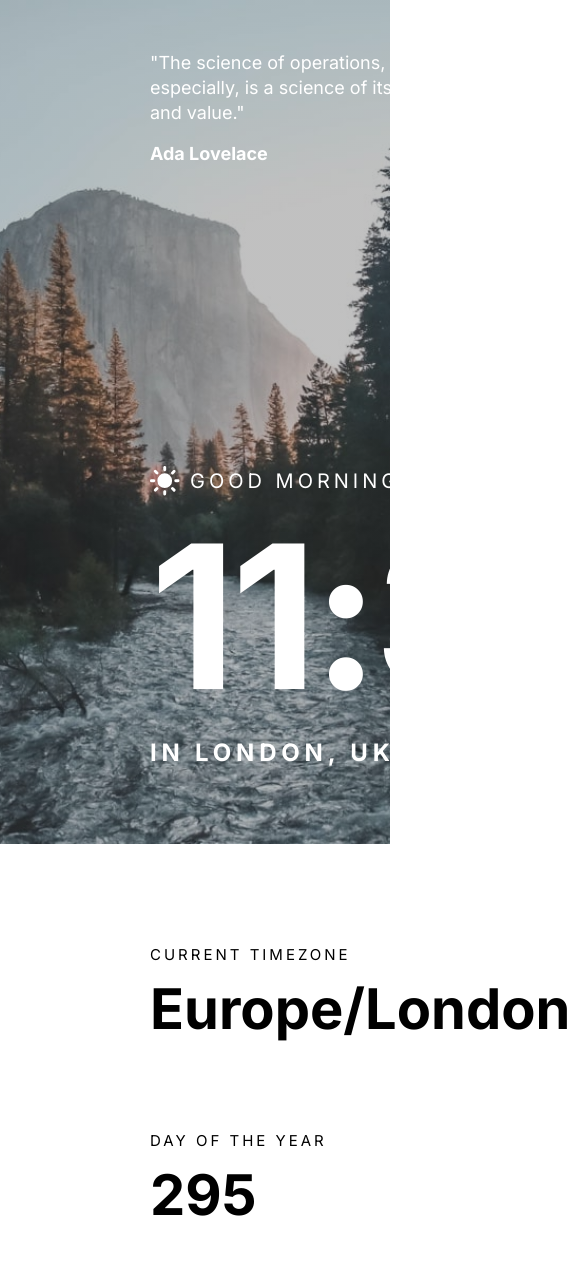
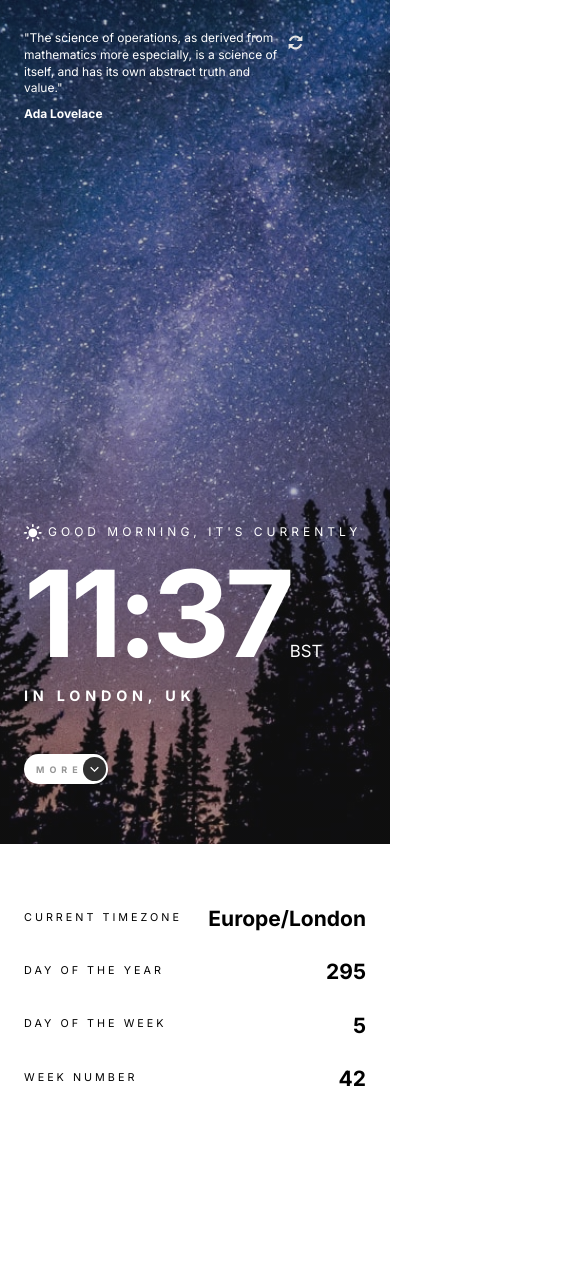
Before and after one commit to pskrzypek97/clock, a website built with webpack: page src/index.html in a window 390 px wide. Shown: the top 1280 px of the page, 585 px wide, since content can reach past the window. After the commit the page ends 1154 px from the top, so only its background shows below. Built offline with nearby package versions, Linux system fonts and the light colour scheme.

Commit message:
Added media queries

```diff
--- a/src/index.html
+++ b/src/index.html
@@ -85,6 +85,8 @@
         <h3 class="heading-3">Week number</h3>
         <p class="paragraph paragraph--more">42</p>
       </div>
+
+      <div class="more__bar"></div>
     </section>
 	</body>
 </html>
--- a/src/sass/_base.scss
+++ b/src/sass/_base.scss
@@ -7,6 +7,11 @@ $color-white: #fff;
 $font-primary: 'Inter', sans-serif;
 $font-400: 400;
 $font-700: 700;
+
+// RESPONSIVE VARIABLES
+$bp-big: 87.5em;
+$bp-medium: 68.75em;
+$bp-small: 43.75em;
 
 // PLACEHOLDER SELECTOR
 %reset-button {
@@ -67,6 +72,14 @@ $font-700: 700;
 html {
 	box-sizing: border-box;
 	font-size: 62.5%;
+
+	@media only screen and (max-width: $bp-medium) {
+		font-size: 56.25%;
+	}
+
+	@media only screen and (max-width: $bp-small) {
+		font-size: 37.5%;
+	}
 }
 
 body {
@@ -89,8 +102,16 @@ body {
 			transparentize($color-black-light, 0.7),
 			transparentize($color-black-light, 0.7)
 		),
-		url(../images/desktop/bg-image-daytime.jpg);
+		url(../images/desktop/bg-image-nighttime.jpg);
 	background-position: bottom center;
 	background-repeat: no-repeat;
 	background-size: cover;
+
+	@media only screen and (max-width: $bp-medium) {
+		padding-inline: 5rem;
+	}
+
+	@media only screen and (max-width: $bp-small) {
+		padding-inline: 4rem;
+	}
 }
--- a/src/sass/_clock.scss
+++ b/src/sass/_clock.scss
@@ -1,9 +1,6 @@
 .clock {
 	display: flex;
 	justify-content: space-between;
-
-	&__main {
-	}
 
 	&__welcome {
 		display: flex;
@@ -16,4 +13,8 @@
 
 		margin-right: 1rem;
 	}
+
+	@media only screen and (max-width: $bp-medium) {
+		flex-direction: column;
+	}
 }
--- a/src/sass/_components.scss
+++ b/src/sass/_components.scss
@@ -46,4 +46,9 @@
 			transform: rotate(180deg);
 		}
 	}
+
+	@media only screen and (max-width: $bp-medium) {
+		align-self: flex-start;
+		margin-top: 8rem;
+	}
 }
--- a/src/sass/_more.scss
+++ b/src/sass/_more.scss
@@ -1,7 +1,8 @@
 .more {
+	position: relative;
 	padding-left: 15rem;
 	padding-block: 10rem;
-	backdrop-filter: blur(2rem);
+	backdrop-filter: blur(1rem);
 	background-color: transparentize($color-white, 0.4);
 
 	display: grid;
@@ -17,8 +18,17 @@
 	// transform: translateY(-100%);
 
 	&__info {
+		display: flex;
+		flex-direction: column;
+
 		& > :not(:last-child) {
 			margin-bottom: 0.5rem;
+		}
+
+		@media only screen and (max-width: $bp-small) {
+			flex-direction: row;
+			align-items: center;
+			justify-content: space-between;
 		}
 	}
 
@@ -37,4 +47,33 @@
 	& > *:last-child {
 		grid-area: week;
 	}
+
+	&__bar {
+		position: absolute;
+		background-color: lighten($color-black-light, 40%);
+		height: 230%;
+		width: 1px;
+		inset: -15rem -13rem;
+
+		@media only screen and (max-width: $bp-big) {
+			inset: -15rem -6rem;
+		}
+
+		@media only screen and (max-width: $bp-medium) {
+			display: none;
+		}
+	}
+
+	@media only screen and (max-width: $bp-medium) {
+		padding-inline: 4rem;
+	}
+
+	@media only screen and (max-width: $bp-small) {
+		grid-template-columns: 1fr;
+		grid-template-areas:
+			'timezone'
+			'day'
+			'year'
+			'week';
+	}
 }
--- a/src/sass/_quote.scss
+++ b/src/sass/_quote.scss
@@ -27,6 +27,11 @@
 			fill: $color-white;
 		}
 
+		@media only screen and (max-width: $bp-small) {
+			width: 2.5rem;
+			height: 2.5rem;
+		}
+
 		// & {
 		// 	fill: $color-white;
 		// 	animation-name: spinningRefresh;
@@ -35,4 +40,9 @@
 		// 	animation-timing-function: linear;
 		// }
 	}
+
+	@media only screen and (max-width: $bp-small) {
+		width: 55rem;
+		margin-bottom: 0;
+	}
 }
--- a/src/sass/_typography.scss
+++ b/src/sass/_typography.scss
@@ -24,6 +24,10 @@
 	text-transform: uppercase;
 	font-weight: $font-400;
 	letter-spacing: 3px;
+
+	@media only screen and (max-width: $bp-small) {
+		font-size: 1.8rem;
+	}
 }
 
 .paragraph {
@@ -36,6 +40,14 @@
 			font-size: 1.8rem;
 			font-weight: $font-700;
 		}
+
+		@media only screen and (max-width: $bp-small) {
+			font-size: 2rem;
+
+			& + figcaption {
+				font-size: 2rem;
+			}
+		}
 	}
 	&--clock {
 		color: $color-white;
@@ -46,5 +58,9 @@
 	&--more {
 		font-size: 5.6rem;
 		font-weight: $font-700;
+
+		@media only screen and (max-width: $bp-small) {
+			font-size: 3.5rem;
+		}
 	}
 }
```
